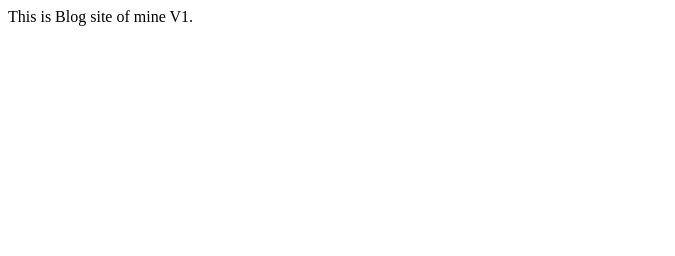
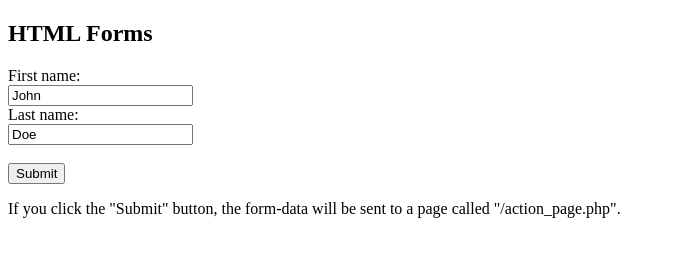
Before and after one commit to bishwasojha/ead-github-php-action, a plain HTML site: page index.html in a window 1280 px wide. Shown: the whole page, without its empty margins (0-675 px from the left). Drawn offline with Linux system fonts and the light colour scheme.

Commit message:
update `update.html`

```diff
--- a/index.html
+++ b/index.html
@@ -1,8 +1,18 @@
+<!DOCTYPE html>
 <html>
-  <head>
-    <title>Blog-site-V1</title>
-  </head>
-  <body>
-    This is Blog site of mine V1.
-  </body>
+<body>
+
+<h2>HTML Forms</h2>
+
+<form action="/action_page.php">
+  <label for="fname">First name:</label><br>
+  <input type="text" id="fname" name="fname" value="John"><br>
+  <label for="lname">Last name:</label><br>
+  <input type="text" id="lname" name="lname" value="Doe"><br><br>
+  <input type="submit" value="Submit">
+</form>
+
+<p>If you click the "Submit" button, the form-data will be sent to a page called "/action_page.php".</p>
+
+</body>
 </html>
```
